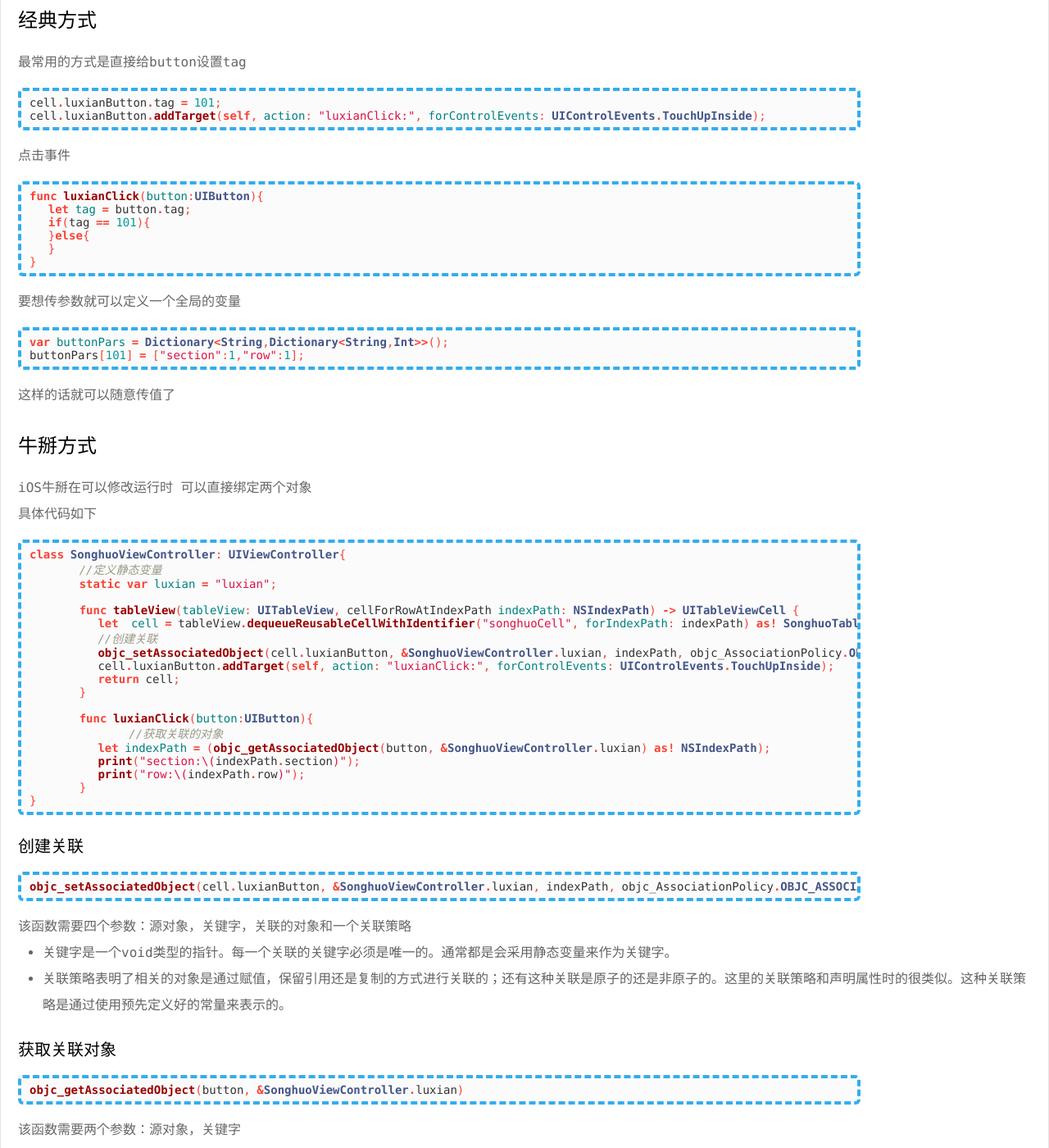
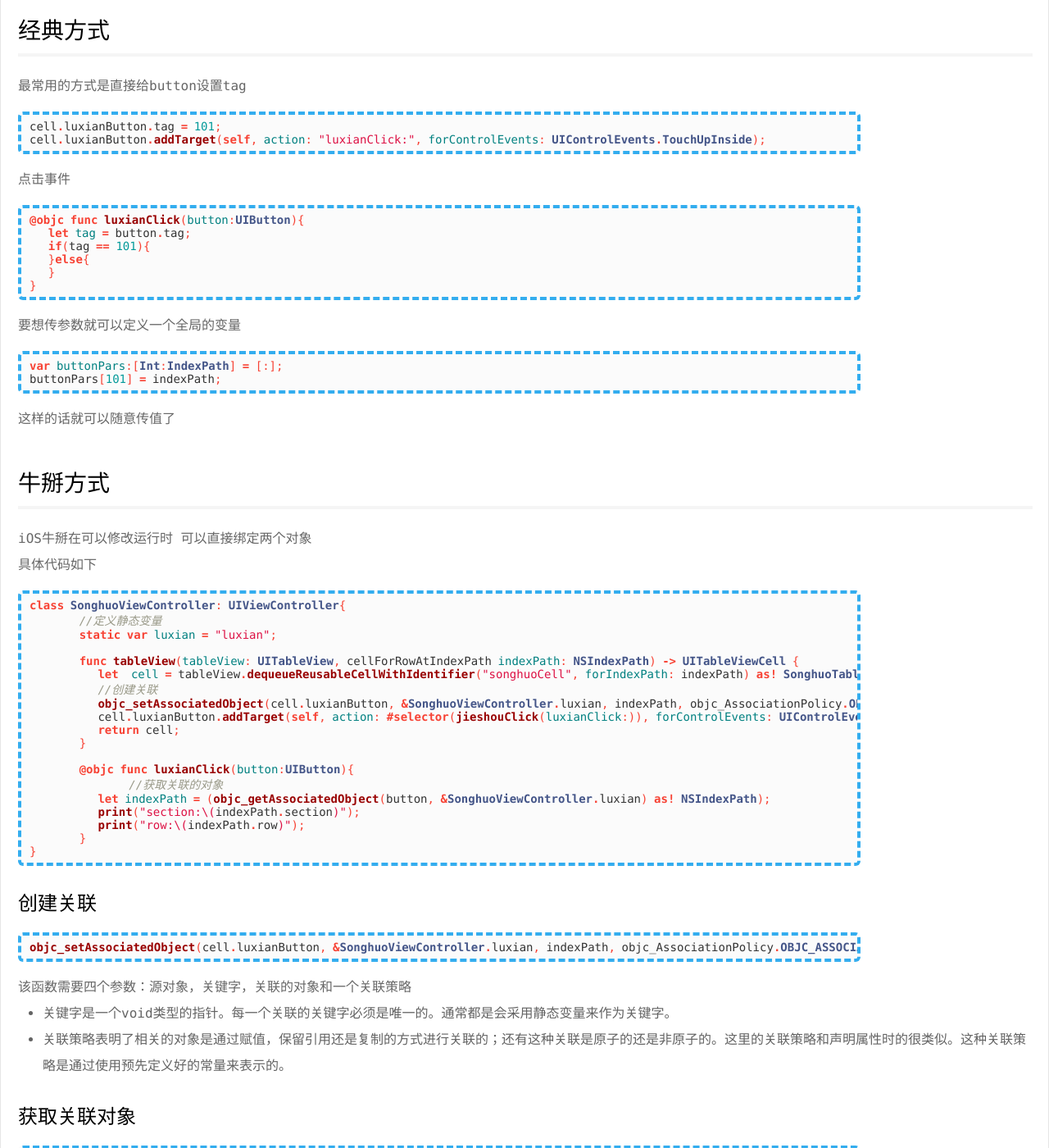
Before and after one commit to psvmc/myblog_jekyll, a Jekyll site: the page built from _posts/2015-11-02-ios-button-addTarget.md, in a window 1280 px wide and 1400 px high, scrolled down 593 px. Shown: the whole window at 82% size. Built offline with Jekyll 4.4.1, drawn with Linux system fonts in a browser that asks for light colours; comment, search, counter and statistics services are not loaded.

Commit message:
文章更新

````diff
--- a/_posts/2015-11-02-ios-button-addTarget.md
+++ b/_posts/2015-11-02-ios-button-addTarget.md
@@ -19,7 +21,7 @@ cell.luxianButton.addTarget(self, action: "luxianClick:", forControlEvents: UICo
 点击事件
 
 ```swift
-func luxianClick(button:UIButton){
+@objc func luxianClick(button:UIButton){
    let tag = button.tag;
    if(tag == 101){
    }else{
@@ -29,12 +31,12 @@ func luxianClick(button:UIButton){
 要想传参数就可以定义一个全局的变量
 
 ```swift
-var buttonPars = Dictionary<String,Dictionary<String,Int>>();
-buttonPars[101] = ["section":1,"row":1];
+var buttonPars:[Int:IndexPath] = [:];
+buttonPars[101] = indexPath;
 ```
 这样的话就可以随意传值了
 
-### 牛掰方式
+## 牛掰方式
 
 iOS牛掰在可以修改运行时 可以直接绑定两个对象
 具体代码如下
@@ -48,11 +50,11 @@ class SonghuoViewController: UIViewController{
 	   let  cell = tableView.dequeueReusableCellWithIdentifier("songhuoCell", forIndexPath: indexPath) as! SonghuoTableViewCell;
 	   //创建关联
 	   objc_setAssociatedObject(cell.luxianButton, &SonghuoViewController.luxian, indexPath, objc_AssociationPolicy.OBJC_ASSOCIATION_RETAIN_NONATOMIC);
-	   cell.luxianButton.addTarget(self, action: "luxianClick:", forControlEvents: UIControlEvents.TouchUpInside);
+	   cell.luxianButton.addTarget(self, action: #selector(jieshouClick(luxianClick:)), forControlEvents: UIControlEvents.TouchUpInside);
 	   return cell;
 	}
 
-	func luxianClick(button:UIButton){
+	@objc func luxianClick(button:UIButton){
 		//获取关联的对象
 	   let indexPath = (objc_getAssociatedObject(button, &SonghuoViewController.luxian) as! NSIndexPath);
 	   print("section:\(indexPath.section)");
@@ -61,7 +63,7 @@ class SonghuoViewController: UIViewController{
 }
 ```
 
-#### 创建关联
+### 创建关联
 ```swift
 objc_setAssociatedObject(cell.luxianButton, &SonghuoViewController.luxian, indexPath, objc_AssociationPolicy.OBJC_ASSOCIATION_RETAIN_NONATOMIC);
 ```
@@ -71,14 +73,16 @@ objc_setAssociatedObject(cell.luxianButton, &SonghuoViewController.luxian, index
 + 关键字是一个void类型的指针。每一个关联的关键字必须是唯一的。通常都是会采用静态变量来作为关键字。
 + 关联策略表明了相关的对象是通过赋值，保留引用还是复制的方式进行关联的；还有这种关联是原子的还是非原子的。这里的关联策略和声明属性时的很类似。这种关联策略是通过使用预先定义好的常量来表示的。
 
-#### 获取关联对象
+### 获取关联对象
 ```swift
 objc_getAssociatedObject(button, &SonghuoViewController.luxian)
 ```
 该函数需要两个参数：源对象，关键字
 
-#### 删除关联
+### 删除关联
+
 传入nil即可
+
 ```swift
 objc_setAssociatedObject(cell.luxianButton, &SonghuoViewController.luxian, nil, objc_AssociationPolicy.OBJC_ASSOCIATION_RETAIN_NONATOMIC);
 ```
````
Also changed, not shown: other parts of _posts/2015-11-02-ios-button-addTarget.md (+4 -2 lines).
